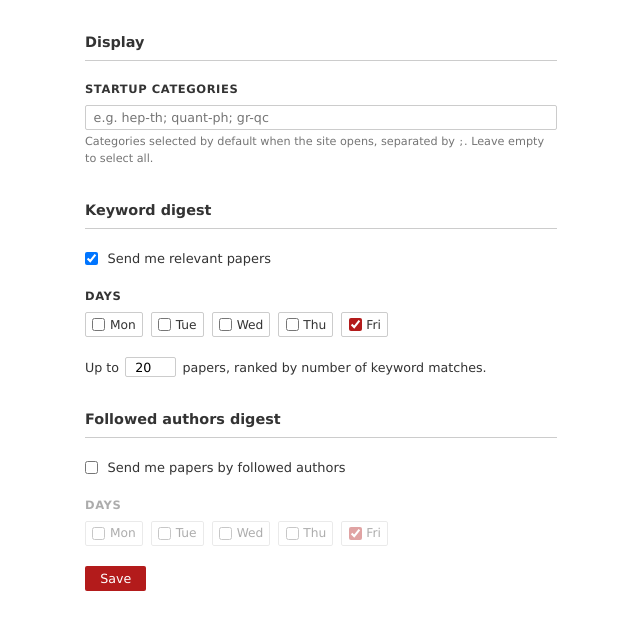
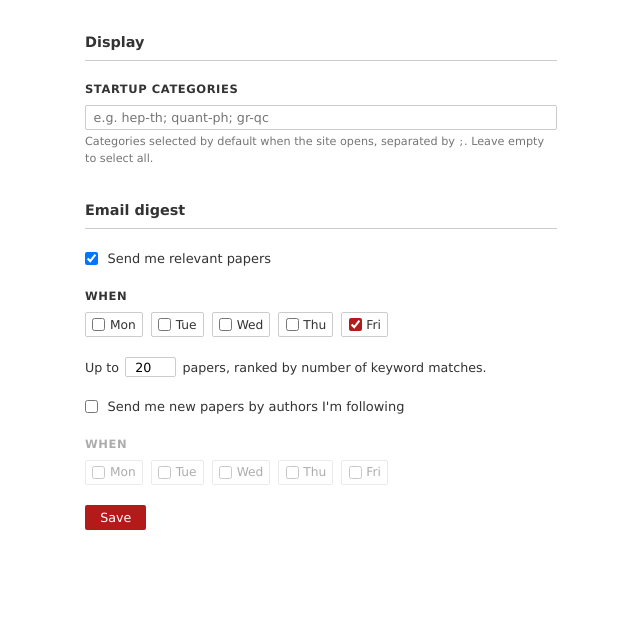
Before and after one commit to DougScalioni/arxiv-curator, a Flask app: template curation_ui/templates/settings.html in a window 1280 px wide. Shown: the part 57-687 px from the top of the page, without its empty margins (319-959 px from the left). Run offline with Flask 3, Linux system fonts and the light colour scheme; the template is opened without the code that fills it, so the values that code supplies are empty.

```diff
--- a/curation_ui/app.py
+++ b/curation_ui/app.py
@@ -214,7 +214,7 @@ def get_email_prefs(user_id: str) -> dict:
     result = db.table("email_prefs").select("*").eq("user_id", user_id).execute()
     if result.data:
         row = result.data[0]
-        # Migrate old single-digest schema to new split schema
+        # Migrate old single-digest schema
         if "kw_enabled" not in row:
             enabled = row.get("enabled", True)
             row["kw_enabled"] = enabled and row.get("include_keywords", True)
@@ -270,7 +270,7 @@ def api_save_email_prefs():
         "kw_days": data.get("kw_days", [4]),
         "kw_limit": max(1, int(data.get("kw_limit", 20))),
         "auth_enabled": bool(data.get("auth_enabled", False)),
-        "auth_days": data.get("auth_days", [4]),
+        "auth_days": data.get("auth_days", []),
     }
     db = get_admin_client()
     db.table("email_prefs").upsert(prefs).execute()
--- a/curation_ui/templates/settings.html
+++ b/curation_ui/templates/settings.html
@@ -126,8 +126,8 @@
     <div class="field-desc">Categories selected by default when the site opens, separated by <code>;</code>. Leave empty to select all.</div>
   </div>
 
-  <!-- Keyword digest -->
-  <div class="section-title">Keyword digest</div>
+  <!-- Email digest -->
+  <div class="section-title">Email digest</div>
 
   <div class="field">
     <div class="toggle-row">
@@ -135,10 +135,9 @@
       <label for="kw_enabled">Send me relevant papers</label>
     </div>
   </div>
-
   <div id="kw-body">
     <div class="field">
-      <span class="field-label">Days</span>
+      <span class="field-label">When</span>
       <div class="day-checkboxes">
         <label class="day-label"><input type="checkbox" class="kw-day" value="0"> Mon</label>
         <label class="day-label"><input type="checkbox" class="kw-day" value="1"> Tue</label>
@@ -155,19 +154,15 @@
     </div>
   </div>
 
-  <!-- Followed authors digest -->
-  <div class="section-title" style="margin-top:2rem;">Followed authors digest</div>
-
-  <div class="field">
+  <div class="field" style="margin-top:1rem;">
     <div class="toggle-row">
       <input type="checkbox" id="auth_enabled" onchange="updateDisabled()">
-      <label for="auth_enabled">Send me papers by followed authors</label>
+      <label for="auth_enabled">Send me new papers by authors I'm following</label>
     </div>
   </div>
-
   <div id="auth-body">
     <div class="field">
-      <span class="field-label">Days</span>
+      <span class="field-label">When</span>
       <div class="day-checkboxes">
         <label class="day-label"><input type="checkbox" class="auth-day" value="0"> Mon</label>
         <label class="day-label"><input type="checkbox" class="auth-day" value="1"> Tue</label>
@@ -197,7 +192,7 @@ async function load() {
   document.getElementById('kw_limit').value = p.kw_limit ?? 20;
 
   document.getElementById('auth_enabled').checked = p.auth_enabled ?? false;
-  const authDays = p.auth_days || [4];
+  const authDays = p.auth_days || [];
   document.querySelectorAll('.auth-day').forEach(cb => { cb.checked = authDays.includes(parseInt(cb.value)); });
 
   updateDisabled();
--- a/utils/email.py
+++ b/utils/email.py
@@ -164,8 +164,8 @@ def send_weekly_digest() -> None:
 
             # Support old single-digest schema
             if "kw_enabled" not in prefs:
-                old_enabled = prefs.get("enabled", True)
-                kw_enabled  = old_enabled and prefs.get("include_keywords", True)
+                old_enabled  = prefs.get("enabled", True)
+                kw_enabled   = old_enabled and prefs.get("include_keywords", True)
                 auth_enabled = old_enabled and prefs.get("include_authors", False)
                 kw_days   = [prefs.get("day_of_week", 4)]
                 auth_days = [prefs.get("day_of_week", 4)]
@@ -174,7 +174,7 @@ def send_weekly_digest() -> None:
                 kw_enabled   = prefs.get("kw_enabled", False)
                 auth_enabled = prefs.get("auth_enabled", False)
                 kw_days   = prefs.get("kw_days", [4])
-                auth_days = prefs.get("auth_days", [4])
+                auth_days = prefs.get("auth_days", [])
                 kw_limit  = max(1, int(prefs.get("kw_limit", 20)))
 
             send_kw   = kw_enabled   and today_dow in kw_days
```
